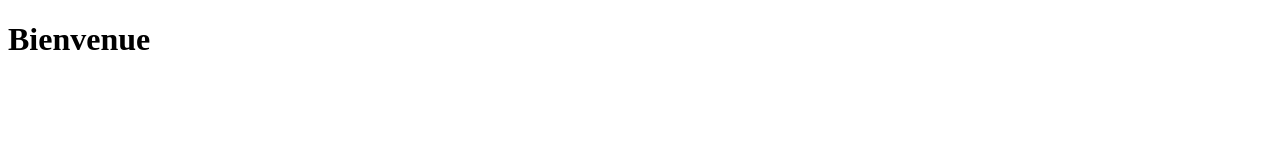
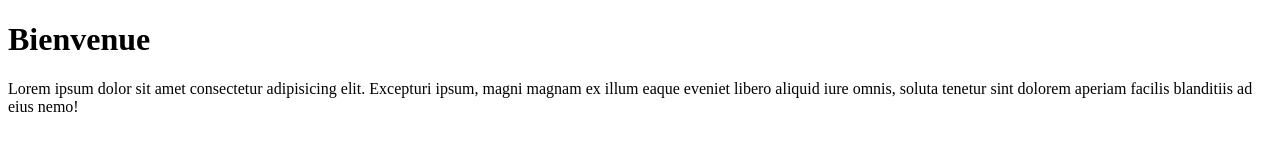
Before and after one commit to Loubna-Souiba/tp1_loubna_souiba, a plain HTML site: page index.html in a window 1280 px wide. Drawn offline with Linux system fonts and the light colour scheme.

Commit message:
2eme commit pour inserer une paragraphe

```diff
--- a/index.html
+++ b/index.html
@@ -7,5 +7,6 @@
 </head>
 <body>
     <h1>Bienvenue</h1>
+    <p>Lorem ipsum dolor sit amet consectetur adipisicing elit. Excepturi ipsum, magni magnam ex illum eaque eveniet libero aliquid iure omnis, soluta tenetur sint dolorem aperiam facilis blanditiis ad eius nemo!</p>
 </body>
 </html>
```
